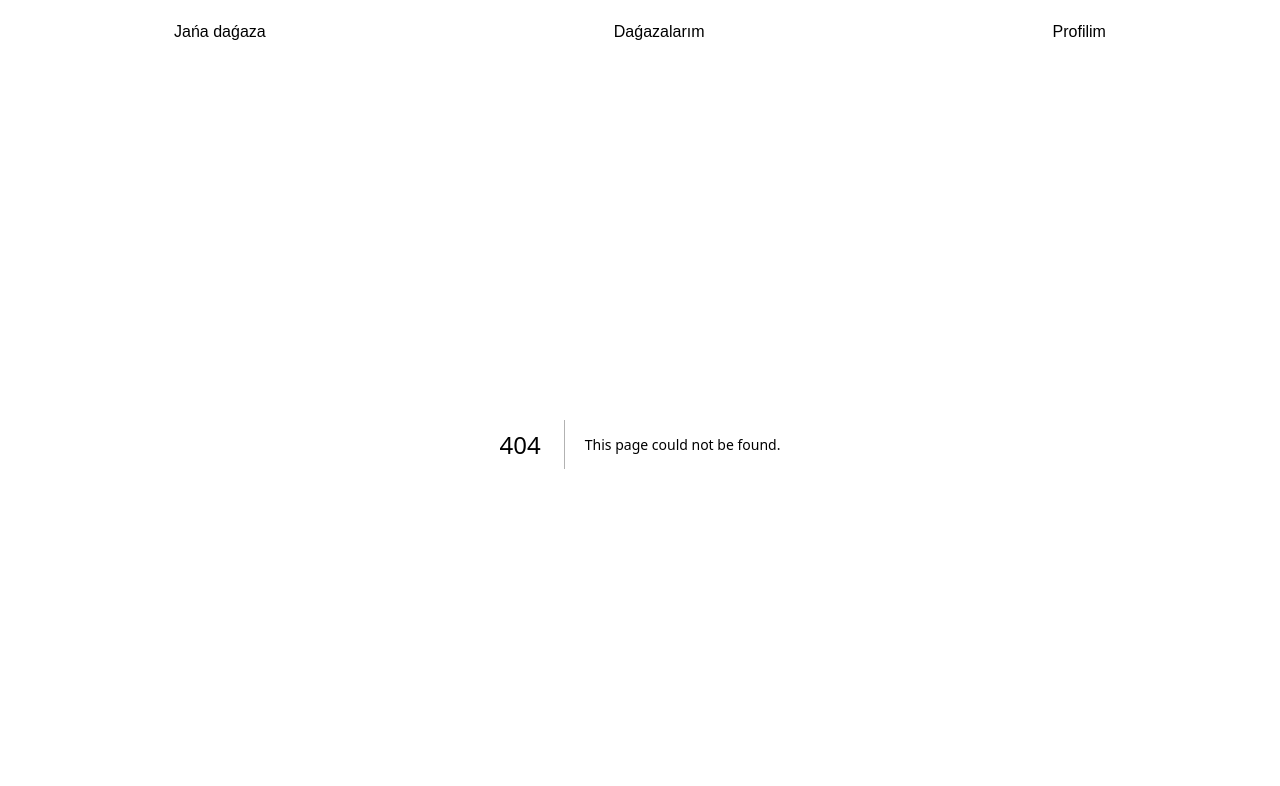
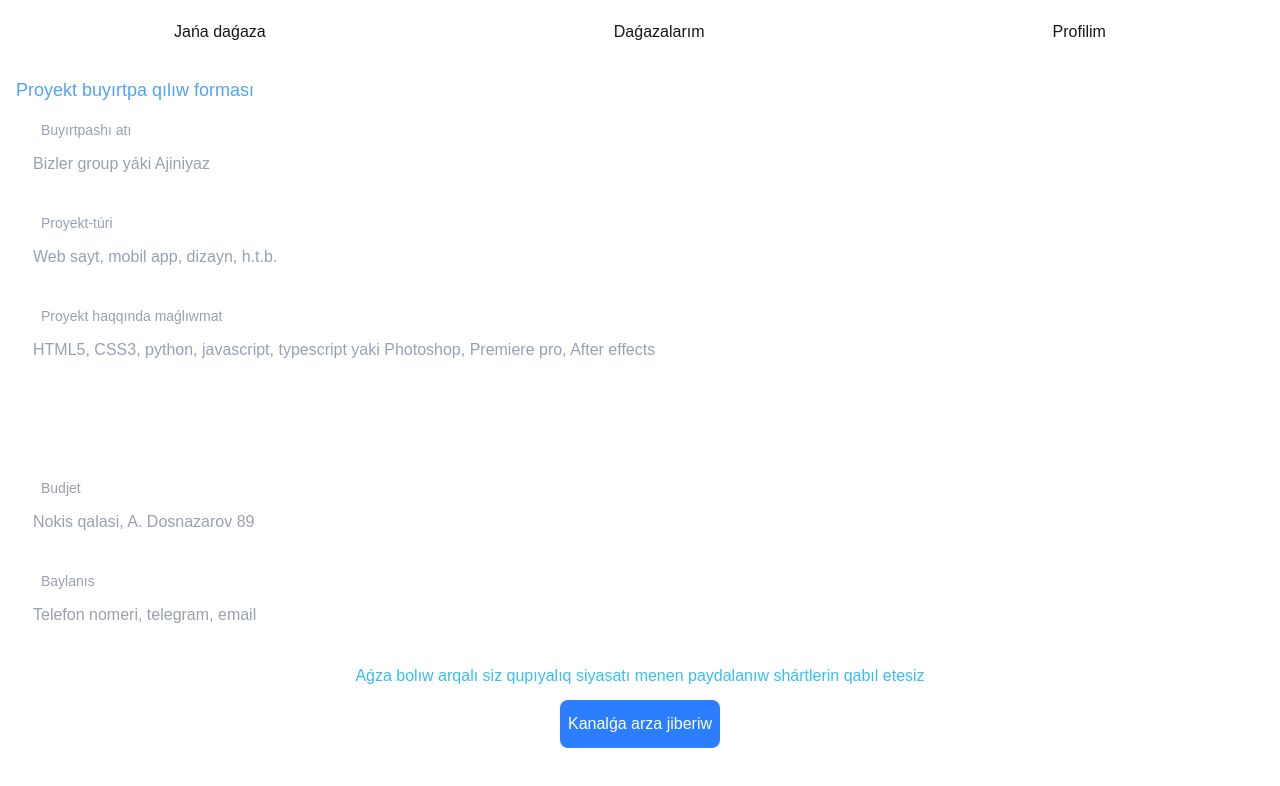
Before and after one commit to uabdirasul/online_jobs_bot_ui, a Next.js app: page /order-project in a window 1280 px wide. Before the commit this address had no page. Shown: the top 786 px of the page. Built offline with nearby package versions, Linux system fonts and the light colour scheme.

Commit message:
add pages

```diff
--- /dev/null
+++ b/app/order-project/page.tsx
@@ -0,0 +1,138 @@
+"use client";
+
+import { useState } from "react";
+
+interface FormData {
+  name: string;
+  type: string;
+  description: string;
+  budget: string;
+  contact: string;
+}
+
+const OrderProject = () => {
+  const [formData, setFormData] = useState<FormData>({
+    name: "",
+    type: "",
+    description: "",
+    budget: "",
+    contact: ""
+  });
+
+  const handleInputChange = (field: keyof FormData, value: string | number) => {
+    setFormData((prev) => ({
+      ...prev,
+      [field]: value
+    }));
+  };
+
+  return (
+    <div className="min-h-screen text-white">
+      {/* Header */}
+      <div className="px-4 py-4">
+        <h1 className="text-blue-400 text-lg font-medium mt-4">
+          Proyekt buyırtpa qılıw forması
+        </h1>
+      </div>
+
+      {/* Form */}
+      <form onSubmit={(e) => e.preventDefault()} className="px-4 space-y-6">
+        {/* Name Field */}
+        <fieldset className="border border-white rounded-lg px-4 py-3">
+          <legend className="text-gray-400 text-sm px-2">
+            Buyırtpashı atı
+          </legend>
+          <input
+            type="text"
+            placeholder="Bizler group yáki Ajiniyaz"
+            required
+            minLength={2}
+            maxLength={50}
+            pattern="[A-Za-zА-Яа-яЁё\s]+"
+            title="Tek háripler hám bos orınlar bolıwı múmkin"
+            value={formData.name}
+            onChange={(e) => handleInputChange("name", e.target.value)}
+            className="w-full bg-transparent text-white placeholder-gray-400 focus:outline-none border-none p-0"
+          />
+        </fieldset>
+
+        {/* Type Field */}
+        <fieldset className="border border-white rounded-lg px-4 py-3">
+          <legend className="text-gray-400 text-sm px-2">Proyekt-túri</legend>
+          <input
+            type="text"
+            placeholder="Web sayt, mobil app, dizayn, h.t.b."
+            required
+            minLength={3}
+            maxLength={100}
+            value={formData.type}
+            onChange={(e) => handleInputChange("type", e.target.value)}
+            className="w-full bg-transparent text-white placeholder-gray-400 focus:outline-none border-none p-0"
+          />
+        </fieldset>
+
+        {/* Skills Field */}
+        <fieldset className="border border-white rounded-lg px-4 py-3">
+          <legend className="text-gray-400 text-sm px-2">
+            Proyekt haqqında maǵlıwmat
+          </legend>
+          <textarea
+            placeholder="HTML5, CSS3, python, javascript, typescript yaki Photoshop, Premiere pro, After effects"
+            required
+            minLength={3}
+            maxLength={500}
+            value={formData.description}
+            onChange={(e) => handleInputChange("description", e.target.value)}
+            rows={4}
+            className="w-full bg-transparent text-white placeholder-gray-400 focus:outline-none border-none p-0 resize-none"
+          />
+        </fieldset>
+
+        {/* Budget Field */}
+        <fieldset className="border border-white rounded-lg px-4 py-3">
+          <legend className="text-gray-400 text-sm px-2">Budjet</legend>
+          <input
+            type="text"
+            placeholder="Nokis qalasi, A. Dosnazarov 89"
+            required
+            minLength={5}
+            maxLength={200}
+            value={formData.budget}
+            onChange={(e) => handleInputChange("budget", e.target.value)}
+            className="w-full bg-transparent text-white placeholder-gray-400 focus:outline-none border-none p-0"
+          />
+        </fieldset>
+
+        {/* Contact Field */}
+        <fieldset className="border border-white rounded-lg px-4 py-3">
+          <legend className="text-gray-400 text-sm px-2">Baylanıs</legend>
+          <input
+            type="text"
+            placeholder="Telefon nomeri, telegram, email"
+            required
+            minLength={5}
+            maxLength={100}
+            value={formData.contact}
+            onChange={(e) => handleInputChange("contact", e.target.value)}
+            className="w-full bg-transparent text-white placeholder-gray-400 focus:outline-none border-none p-0"
+          />
+        </fieldset>
+
+        <div className="flex flex-col items-center mb-10">
+          <p className="text-[#38bdf8] mb-3">
+            Aǵza bolıw arqalı siz qupıyalıq siyasatı menen paydalanıw shártlerin
+            qabıl etesiz
+          </p>
+          <button
+            type="submit"
+            className="w-fit bg-blue-500 text-white py-3 rounded-lg hover:bg-blue-600 transition-colors px-2"
+          >
+            Kanalǵa arza jiberiw
+          </button>
+        </div>
+      </form>
+    </div>
+  );
+};
+
+export default OrderProject;
--- a/app/page.tsx
+++ b/app/page.tsx
@@ -14,6 +14,7 @@ const page = () => {
 
       <div className="grid grid-cols-2 gap-5 p-5">
         {/* Job Search Card */}
+        <Link href="/search-worker">
           <div className="active:scale-95 bg-slate-700/50 rounded-2xl p-6 text-center hover:bg-slate-700/70 transition-colors cursor-pointer">
             <div className="w-16 h-16 bg-blue-500/20 rounded-full flex items-center justify-center mx-auto mb-4">
               <Search className="w-8 h-8 text-blue-400" />
@@ -22,9 +23,9 @@ const page = () => {
               Jumısshı izlew (Vakanciya)
             </h3>
           </div>
+        </Link>
 
         {/* Resume Card */}
-
         <Link href="/resume">
           <div className="active:scale-95 bg-slate-700/50 rounded-2xl p-6 text-center hover:bg-slate-700/70 transition-colors cursor-pointer">
             <div className="w-16 h-16 bg-gray-500/20 rounded-full flex items-center justify-center mx-auto mb-4">
@@ -37,6 +38,7 @@ const page = () => {
         </Link>
 
         {/* Project Order Card */}
+        <Link href="/order-project">
           <div className="active:scale-95 bg-slate-700/50 rounded-2xl p-6 text-center hover:bg-slate-700/70 transition-colors cursor-pointer">
             <div className="w-16 h-16 bg-yellow-500/20 rounded-full flex items-center justify-center mx-auto mb-4">
               <User className="w-8 h-8 text-yellow-400" />
@@ -45,6 +47,7 @@ const page = () => {
               Proekt buyırtpa qılıw
             </h3>
           </div>
+        </Link>
 
         {/* About Us Card */}
         <Link href="/about">
--- /dev/null
+++ b/app/search-worker/page.tsx
@@ -0,0 +1,131 @@
+"use client";
+import { useState } from "react";
+
+interface FormData {
+  company: string;
+  position: string;
+  requirements: string;
+  salary: string;
+  contact: string;
+}
+
+export default function SearchWorker() {
+  const [formData, setFormData] = useState<FormData>({
+    company: "",
+    position: "",
+    requirements: "",
+    salary: "",
+    contact: ""
+  });
+
+  const handleInputChange = (field: keyof FormData, value: string | number) => {
+    setFormData((prev) => ({
+      ...prev,
+      [field]: value
+    }));
+  };
+
+  return (
+    <div className="min-h-screen text-white">
+      {/* Header */}
+      <div className="px-4 py-4">
+        <h1 className="text-blue-400 text-lg font-medium mt-4">
+          Jumısshı izlew forması
+        </h1>
+      </div>
+
+      {/* Form */}
+      <form onSubmit={(e) => e.preventDefault()} className="px-4 space-y-6">
+        {/* Company Field */}
+        <fieldset className="border border-white rounded-lg px-4 py-3">
+          <legend className="text-gray-400 text-sm px-2">Kompaniya atı</legend>
+          <input
+            type="text"
+            placeholder="Bizler Group"
+            required
+            minLength={2}
+            maxLength={50}
+            pattern="[A-Za-zА-Яа-яЁё\s]+"
+            title="Tek háripler hám bos orınlar bolıwı múmkin"
+            value={formData.company}
+            onChange={(e) => handleInputChange("company", e.target.value)}
+            className="w-full bg-transparent text-white placeholder-gray-400 focus:outline-none border-none p-0"
+          />
+        </fieldset>
+
+        {/* Position Field */}
+        <fieldset className="border border-white rounded-lg px-4 py-3">
+          <legend className="text-gray-400 text-sm px-2">Lawazım</legend>
+          <input
+            type="text"
+            placeholder="Senior Frontend Developer, Web Designer, h.b.b."
+            required
+            minLength={3}
+            maxLength={100}
+            value={formData.position}
+            onChange={(e) => handleInputChange("position", e.target.value)}
+            className="w-full bg-transparent text-white placeholder-gray-400 focus:outline-none border-none p-0"
+          />
+        </fieldset>
+
+        {/* Requirements Field */}
+        <fieldset className="border border-white rounded-lg px-4 py-3">
+          <legend className="text-gray-400 text-sm px-2">Talaplar</legend>
+          <textarea
+            placeholder="Komanda menen jaqsı islese alıwı kerek, 3 jıllıq tájiriybesi bolıwı kerek, h.t.b."
+            required
+            minLength={3}
+            maxLength={500}
+            value={formData.requirements}
+            onChange={(e) => handleInputChange("requirements", e.target.value)}
+            rows={4}
+            className="w-full bg-transparent text-white placeholder-gray-400 focus:outline-none border-none p-0 resize-none"
+          />
+        </fieldset>
+
+        {/* Salary Field */}
+        <fieldset className="border border-white rounded-lg px-4 py-3">
+          <legend className="text-gray-400 text-sm px-2">Aylıq</legend>
+          <input
+            type="text"
+            placeholder="1000$, 5 000 000 swm, h.t.b."
+            required
+            minLength={5}
+            maxLength={200}
+            value={formData.salary}
+            onChange={(e) => handleInputChange("salary", e.target.value)}
+            className="w-full bg-transparent text-white placeholder-gray-400 focus:outline-none border-none p-0"
+          />
+        </fieldset>
+
+        {/* Contact Field */}
+        <fieldset className="border border-white rounded-lg px-4 py-3">
+          <legend className="text-gray-400 text-sm px-2">Baylanıs</legend>
+          <input
+            type="text"
+            placeholder="Telefon nomeri, telegram, email"
+            required
+            minLength={5}
+            maxLength={100}
+            value={formData.contact}
+            onChange={(e) => handleInputChange("contact", e.target.value)}
+            className="w-full bg-transparent text-white placeholder-gray-400 focus:outline-none border-none p-0"
+          />
+        </fieldset>
+
+        <div className="flex flex-col items-center mb-10">
+          <p className="text-[#38bdf8] mb-3">
+            Aǵza bolıw arqalı siz qupıyalıq siyasatı menen paydalanıw shártlerin
+            qabıl etesiz
+          </p>
+          <button
+            type="submit"
+            className="w-fit bg-blue-500 text-white py-3 rounded-lg hover:bg-blue-600 transition-colors px-2"
+          >
+            Kanalǵa arza jiberiw
+          </button>
+        </div>
+      </form>
+    </div>
+  );
+}
```
Lines whose indentation alone changed are shown as unchanged.
